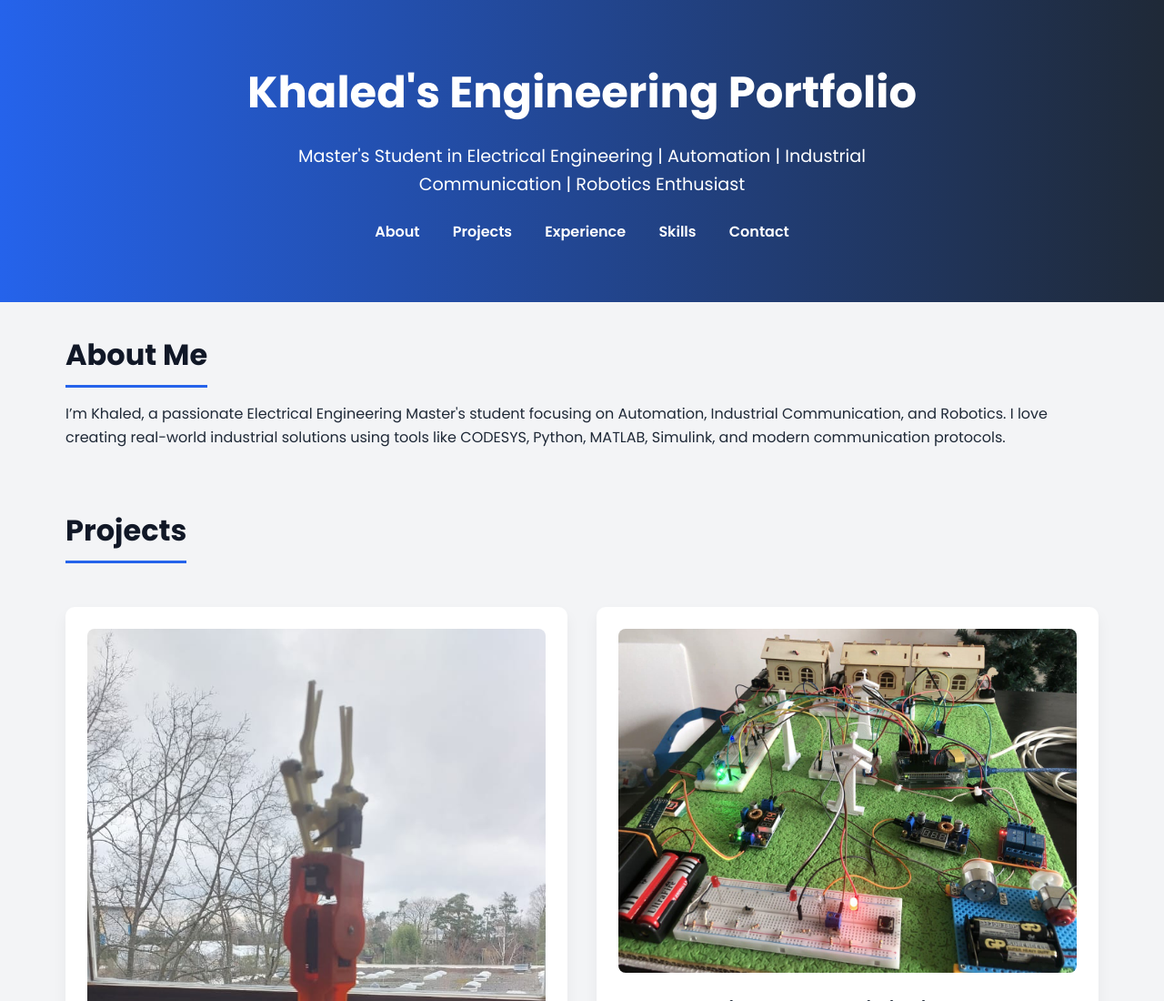
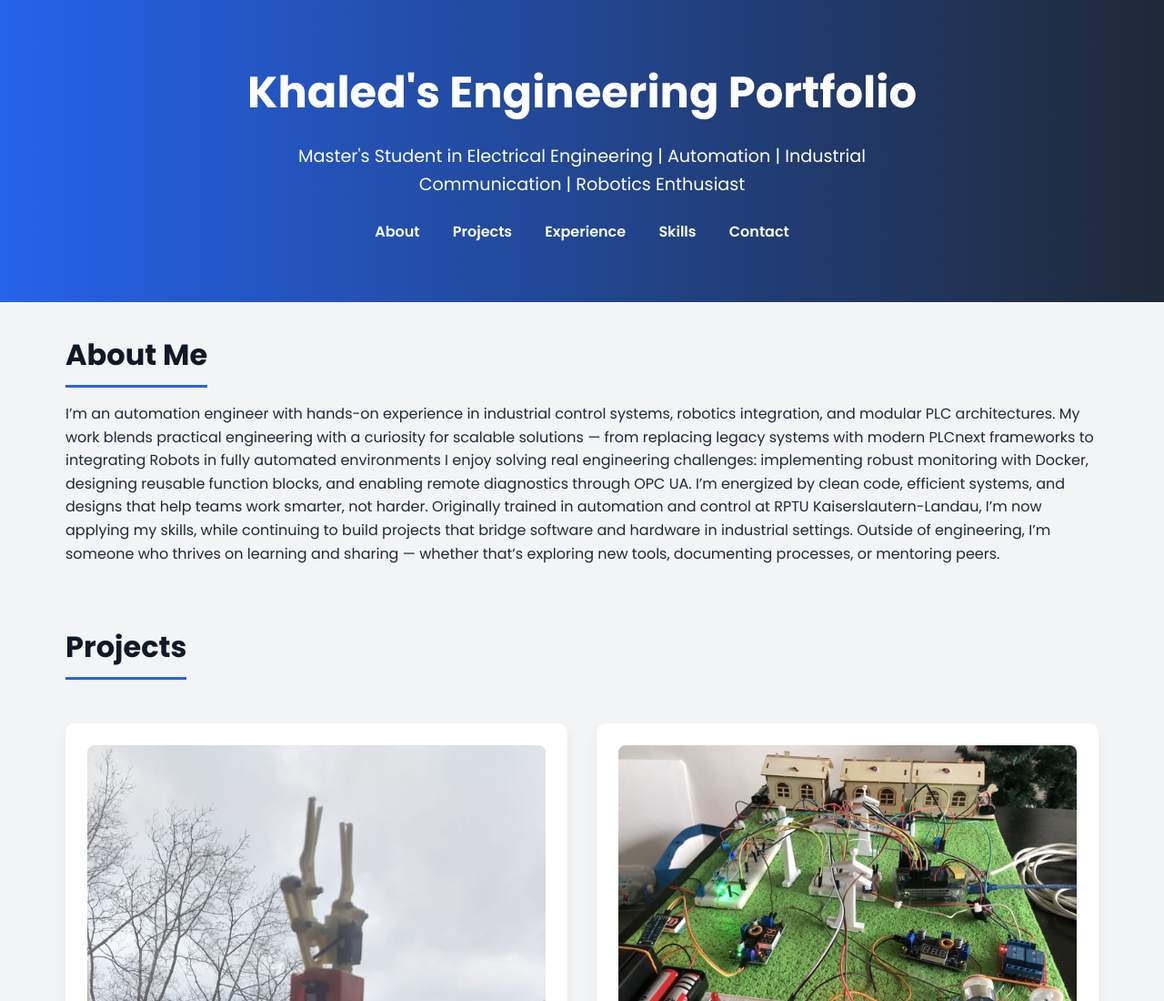
Before and after one commit to Khaledada/My-Portfolio, a plain HTML site: page index.html in a window 1280 px wide. Shown: the top 1100 px of the page at 91% size. Drawn offline with Linux system fonts and the light colour scheme.

Commit message:
Revise About Me section in index.html

```diff
--- a/index.html
+++ b/index.html
@@ -140,8 +140,10 @@
   <div class="container" id="about">
     <h2>About Me</h2>
     <p>
-      I’m Khaled, a passionate Electrical Engineering Master's student focusing on Automation, Industrial Communication, and Robotics. I love creating real-world industrial solutions using tools like CODESYS, Python, MATLAB, Simulink, and modern communication protocols.
-    </p>
+I’m an automation engineer with hands-on experience in industrial control systems, robotics integration, and modular PLC architectures. My work blends practical engineering with a curiosity for scalable solutions — from replacing legacy systems with modern PLCnext frameworks to integrating Robots in fully automated environments
+I enjoy solving real engineering challenges: implementing robust monitoring with Docker, designing reusable function blocks, and enabling remote diagnostics through OPC UA. I’m energized by clean code, efficient systems, and designs that help teams work smarter, not harder.
+Originally trained in automation and control at RPTU Kaiserslautern-Landau, I’m now applying my skills, while continuing to build projects that bridge software and hardware in industrial settings.
+Outside of engineering, I’m someone who thrives on learning and sharing — whether that’s exploring new tools, documenting processes, or mentoring peers.    </p>
   </div>
 
   <div class="container" id="projects">
```
